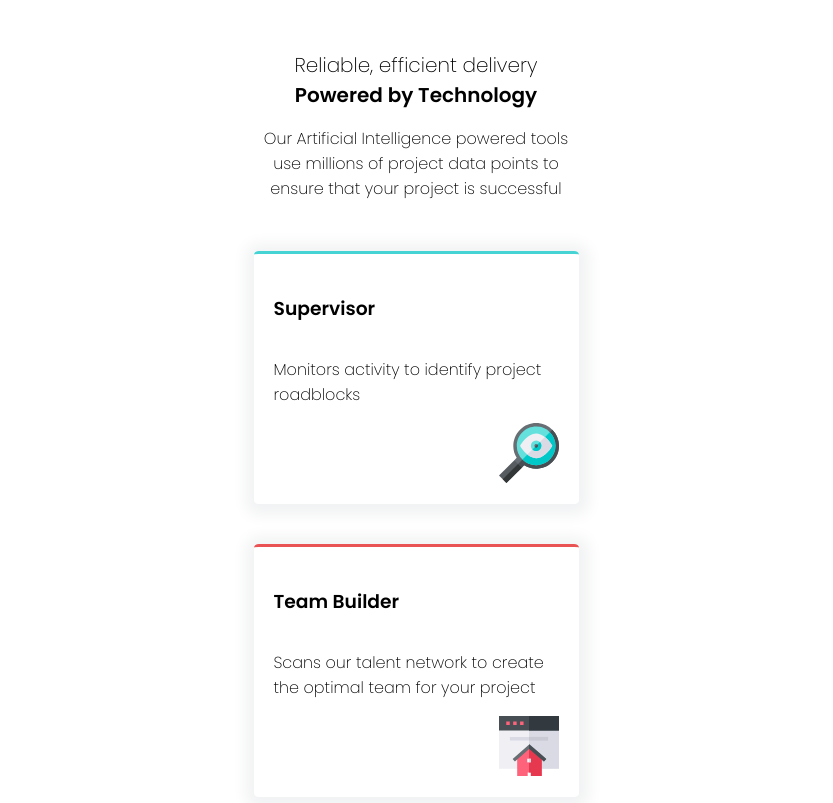
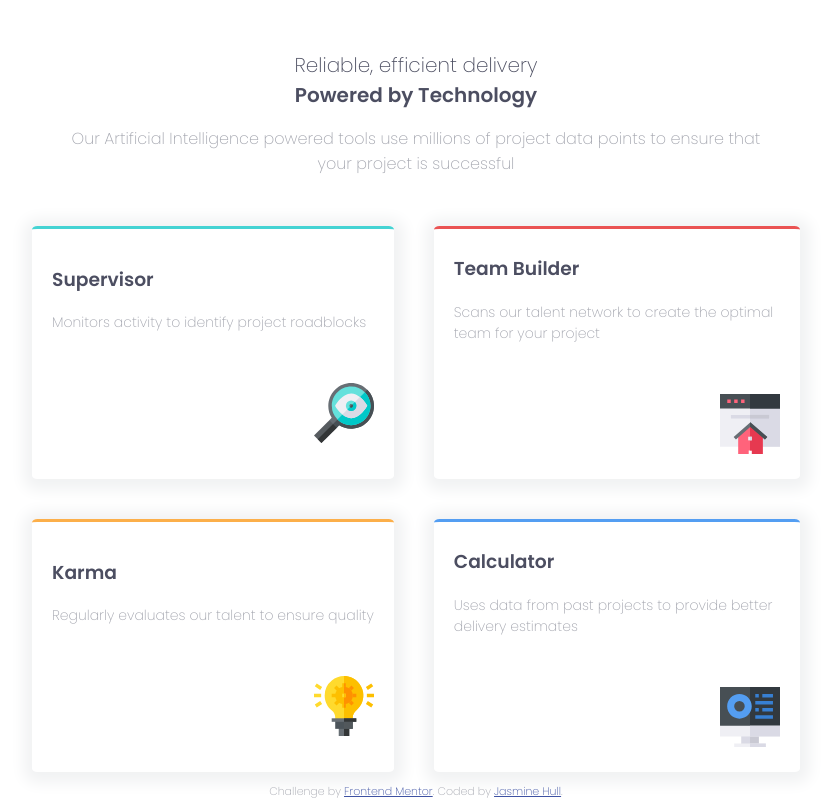
Before and after one commit to jasminegraber/four-card-feature-section, a plain HTML site: page index.html in a window 1280 px wide. Shown: the top 803 px of the page, without its empty margins (224-1057 px from the left). Drawn offline with Linux system fonts and the light colour scheme.

Commit message:
added breakpoint for 768px screen

```diff
--- a/css/layout.css
+++ b/css/layout.css
@@ -30,3 +30,24 @@ h1,
 h2 {
 	margin: 0;
 }
+
+section h3,
+section p {
+	margin-top: 0;
+}
+
+section p {
+	margin-bottom: 50px;
+}
+
+@media (min-width: 768px) {
+	body {
+		max-width: 768px;
+	}
+
+	main {
+		grid-template-columns: auto auto;
+		grid-template-rows: auto auto;
+		margin: 0 auto;
+	}
+}
--- a/css/style.css
+++ b/css/style.css
@@ -11,6 +11,12 @@ h1 {
 h1,
 h2 {
 	font-size: 20px;
+}
+
+h1,
+h2,
+h3 {
+	color: hsl(234, 12%, 34%);
 }
 
 header {
@@ -40,4 +46,9 @@ section {
 
 p {
 	font-weight: 200;
+	color: hsl(229, 6%, 66%);
 }
+
+section p {
+	font-size: 14px;
+}
```
